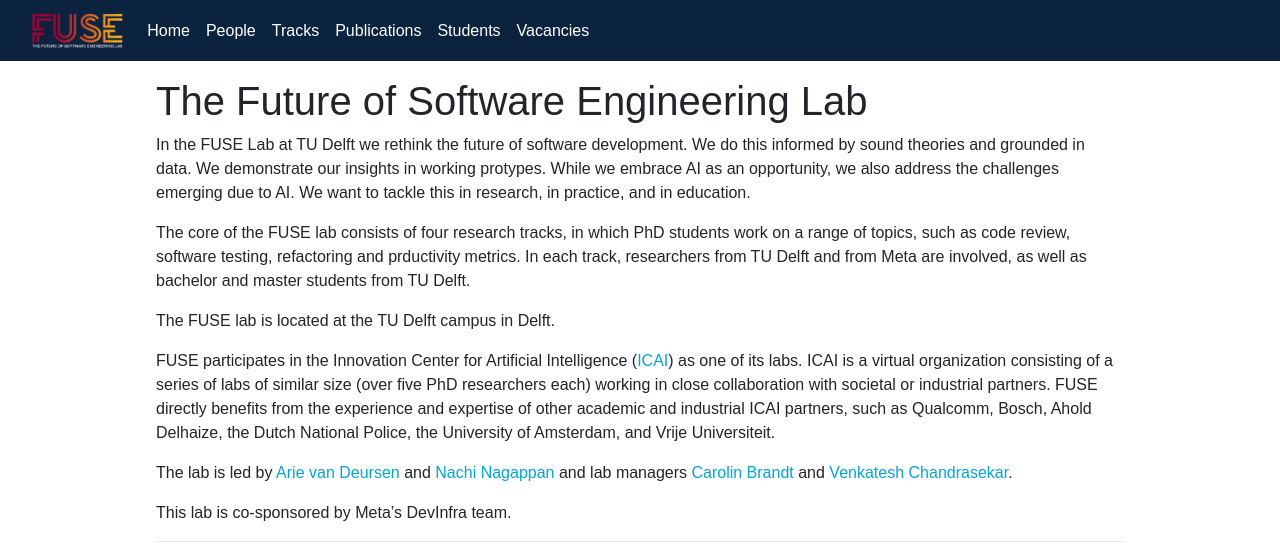
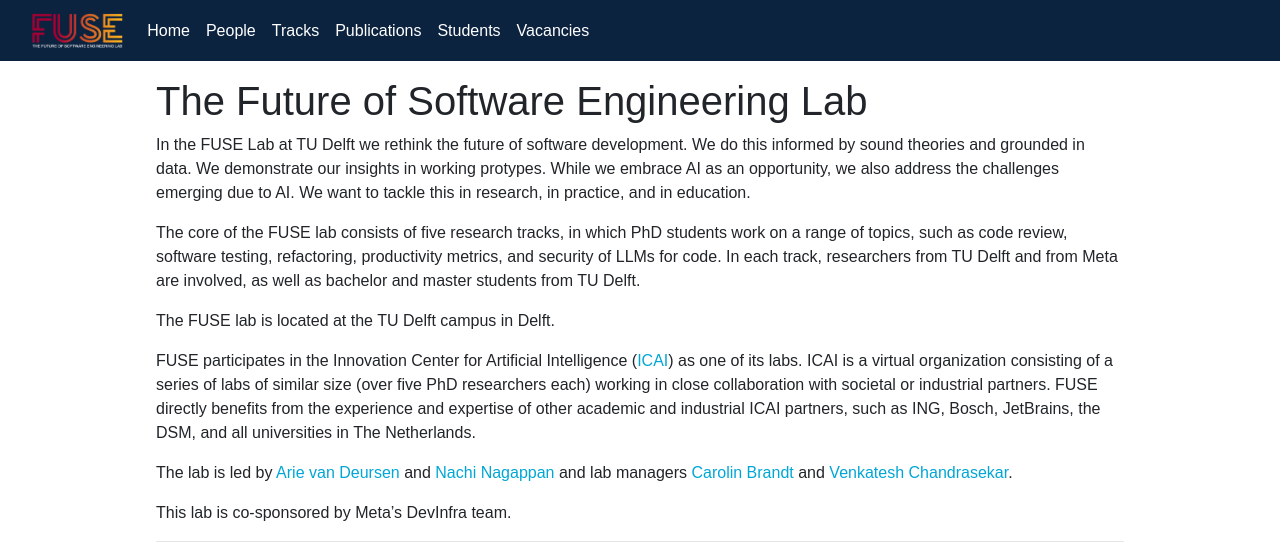
Before and after one commit to SERG-Delft/fuse-lab, a Jekyll site: the page built from index.md, in a window 1280 px wide, cut to the strip 0-554 px from the top of the page. Built offline with Jekyll 4.4.1, drawn with Linux system fonts in a browser that asks for light colours; nearby versions of some CDN libraries.

Commit message:
Update track and ICAI info

```diff
--- a/index.md
+++ b/index.md
@@ -21,12 +21,12 @@ We demonstrate our insights in working protypes.
 While we embrace AI as an opportunity, we also address the challenges emerging due to AI.
 We want to tackle this in research, in practice, and in education.
 
-The core of the FUSE lab consists of four research tracks, in which PhD students work on a range of topics, such as
-code review, software testing, refactoring and prductivity metrics. In each track, researchers from TU Delft and from Meta are involved, as well as bachelor and master students from TU Delft.
+The core of the FUSE lab consists of five research tracks, in which PhD students work on a range of topics, such as
+code review, software testing, refactoring, productivity metrics, and security of LLMs for code. In each track, researchers from TU Delft and from Meta are involved, as well as bachelor and master students from TU Delft.
 
 The FUSE lab is located at the TU Delft campus in Delft.
 
-FUSE participates in the Innovation Center for Artificial Intelligence ([ICAI]) as one of its labs. ICAI is a virtual organization consisting of a series of labs of similar size (over five PhD researchers each) working in close collaboration with societal or industrial partners. FUSE directly benefits from the experience and expertise of other academic and industrial ICAI partners, such as Qualcomm, Bosch, Ahold Delhaize, the Dutch National Police, the University of Amsterdam, and Vrije Universiteit.
+FUSE participates in the Innovation Center for Artificial Intelligence ([ICAI]) as one of its labs. ICAI is a virtual organization consisting of a series of labs of similar size (over five PhD researchers each) working in close collaboration with societal or industrial partners. FUSE directly benefits from the experience and expertise of other academic and industrial ICAI partners, such as ING, Bosch, JetBrains, the DSM, and all universities in The Netherlands.
 
 The lab is led by [Arie van Deursen][avandeursen] and [Nachi Nagappan][nachinagappan] and lab managers [Carolin Brandt][cbrandt] and [Venkatesh Chandrasekar][vchandrasekar].
 
```
